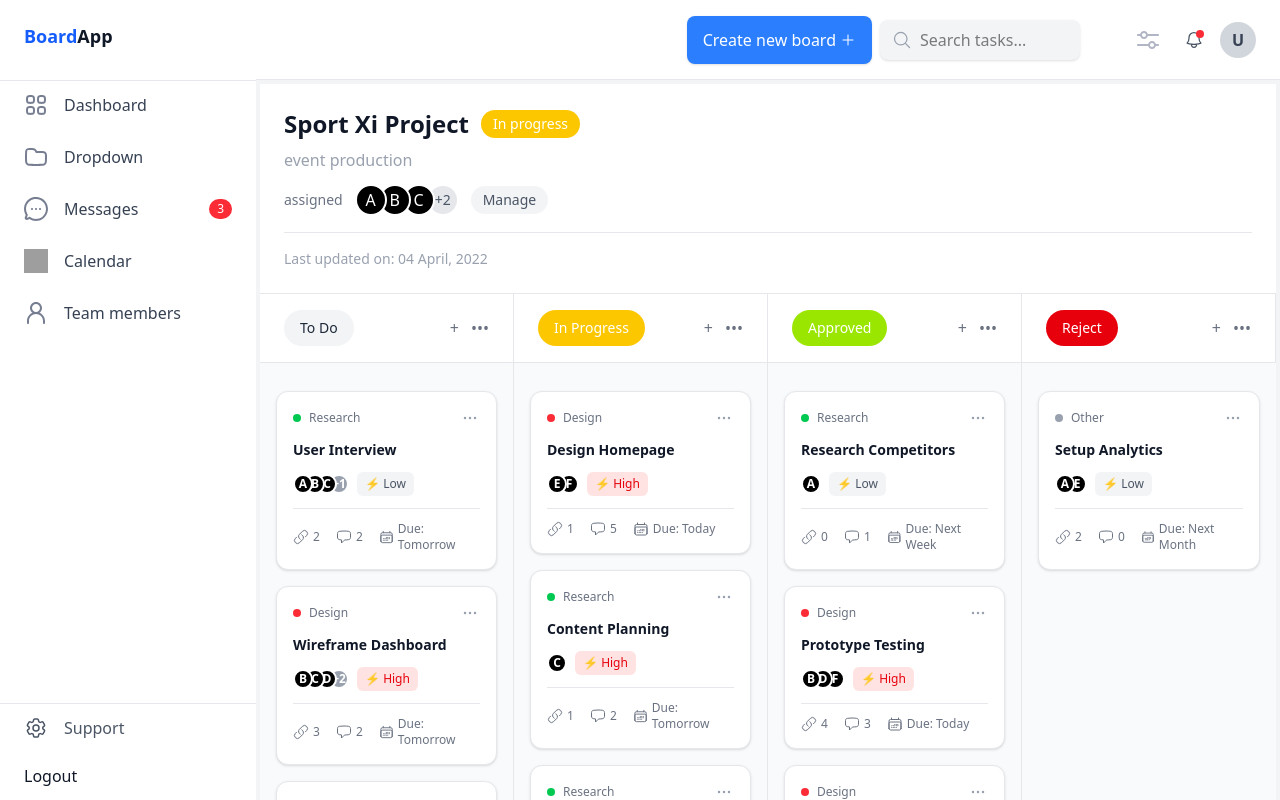
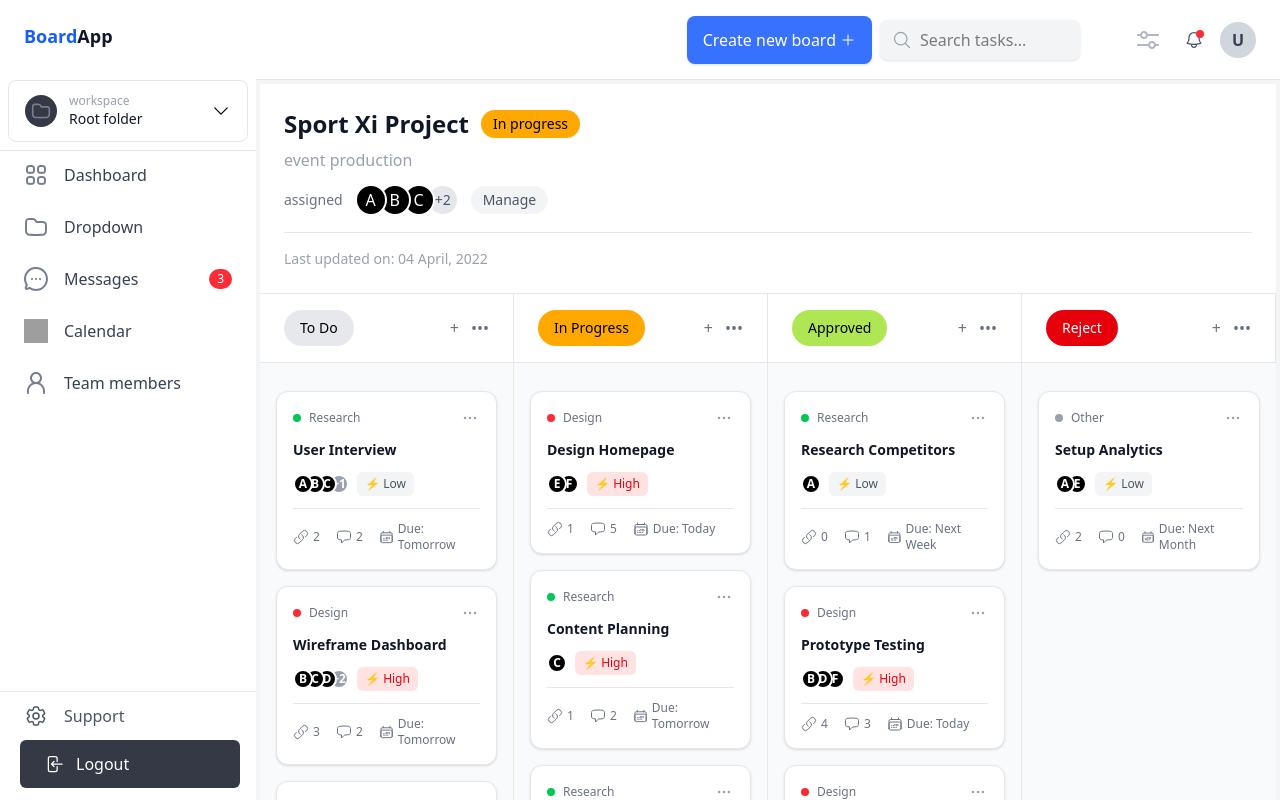
Before and after one commit to daskon/board-app, a Next.js app: page / in a window 1280 px wide. Built offline with nearby package versions, Linux system fonts and the light colour scheme; grey boxes are pictures that could not be loaded.

Commit message:
dashboard ui fixes

```diff
--- a/src/app/components/BoardHeader.tsx
+++ b/src/app/components/BoardHeader.tsx
@@ -22,7 +22,10 @@ const BoardHeader: React.FC = () => {
           <h1 className="text-2xl font-semibold text-gray-900">
             Sport Xi Project
           </h1>
-          <span className="text-sm font-medium bg-yellow-400 text-white px-3 py-1 rounded-full">
+          <span
+            className="text-sm font-medium text-black px-3 py-1 rounded-full"
+            style={{backgroundColor: "#FFA800"}}
+          >
             In progress
           </span>
         </div>
@@ -73,9 +76,9 @@ const BoardHeader: React.FC = () => {
 
       <div className="flex border-t border-gray-200">
         {[
-          { label: "To Do", color: "bg-gray-100 text-gray-800" },
-          { label: "In Progress", color: "bg-yellow-400 text-white" },
-          { label: "Approved", color: "bg-lime-400 text-white" },
+          { label: "To Do", color: "bg-[#E6E8EC] text-black" },
+          { label: "In Progress", color: "bg-[#FFA800] text-black" },
+          { label: "Approved", color: "bg-[#AEE753] text-black" },
           { label: "Reject", color: "bg-red-600 text-white" },
         ].map((lane) => (
           <div
--- a/src/app/components/layout/Header.tsx
+++ b/src/app/components/layout/Header.tsx
@@ -7,7 +7,10 @@ const Header: React.FC = () => {
     <header className="h-20 bg-white border-b border-gray-200 flex items-center justify-end px-6">
 
       <div className="flex items-center space-x-2">
-        <button className="flex items-center bg-blue-500 text-white px-4 py-3 rounded-lg hover:bg-blue-600 transition-colors font-medium shadow-sm">
+        <button
+          className="flex items-center text-white px-4 py-3 rounded-lg hover:bg-blue-600 transition-colors font-medium shadow-sm"
+          style={{ backgroundColor: "#3772FF" }}
+        >
           Create new board
           <PlusIcon className="w-4 h-4 ml-1" />
         </button>
--- a/src/app/components/layout/Sidebar.tsx
+++ b/src/app/components/layout/Sidebar.tsx
@@ -1,5 +1,5 @@
 import React from "react";
-import { Cog6ToothIcon } from "@heroicons/react/24/outline";
+import { Cog6ToothIcon, ChevronDownIcon, ArrowLeftEndOnRectangleIcon } from "@heroicons/react/24/outline";
 
 const links = [
   { name: "Dashboard", icon: <img src="/home.svg" className="w-6 h-6" alt="dashboard" /> },
@@ -12,10 +12,26 @@ const links = [
 const Sidebar: React.FC = () => {
   return (
     <aside className="w-64 bg-white border-gray-200 flex flex-col">
+      {/* Header */}
       <div className="h-18 flex items-center px-6 font-bold text-lg text-blue-600">
         Board <span className="text-gray-900">App</span>
       </div>
 
+      {/* Workspace / Root folder section */}
+      <div className="px-4 py-3 mx-2 mt-2 rounded-lg border border-gray-200 flex items-center justify-between">
+        <div className="flex items-center gap-3">
+          <div className="w-8 h-8 rounded-full bg-[#353945] flex items-center justify-center">
+            <img src="/folder.svg" alt="workspace" className="w-5 h-5 text-white" />
+          </div>
+          <div>
+            <p className="text-xs text-gray-400">workspace</p>
+            <p className="text-sm font-medium text-gray-900">Root folder</p>
+          </div>
+        </div>
+        <ChevronDownIcon className="w-5 h-5 text-black font-bold" />
+      </div>
+
+      {/* Navigation links */}
       <nav className="flex-1 space-y-1 mt-2 border-t border-gray-200">
         {links.map((link) => (
           <button
@@ -33,13 +49,14 @@ const Sidebar: React.FC = () => {
         ))}
       </nav>
 
+      {/* Footer */}
       <div className="border-t border-gray-200 mt-4">
         <button className="flex items-center w-full px-6 py-3 text-gray-600 hover:bg-gray-100">
           <Cog6ToothIcon className="w-6 h-6" />
           <span className="ml-4">Support</span>
         </button>
-        <button className="flex items-center w-full px-6 py-3 text-gray-900 font-medium hover:bg-gray-100">
-          Logout
+        <button className="flex items-center ml-5 mb-3 w-55 px-6 py-3 bg-[#353945] text-white rounded-md font-medium hover:bg-gray-100">
+          <ArrowLeftEndOnRectangleIcon className="w-5 mr-3" /> Logout
         </button>
       </div>
     </aside>
--- a/src/app/page.tsx
+++ b/src/app/page.tsx
@@ -7,6 +7,7 @@ export default function Home() {
       <Layout>
         <Board />
       </Layout>
+
     </main>
   );
 }
```
